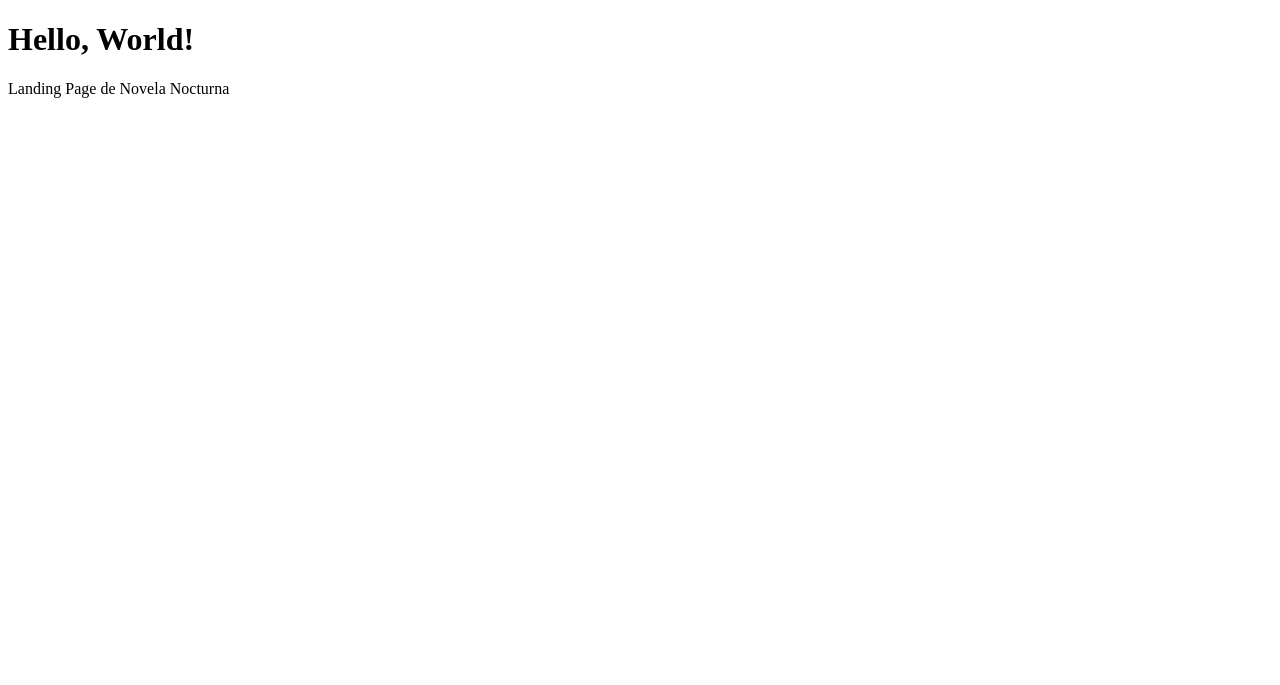
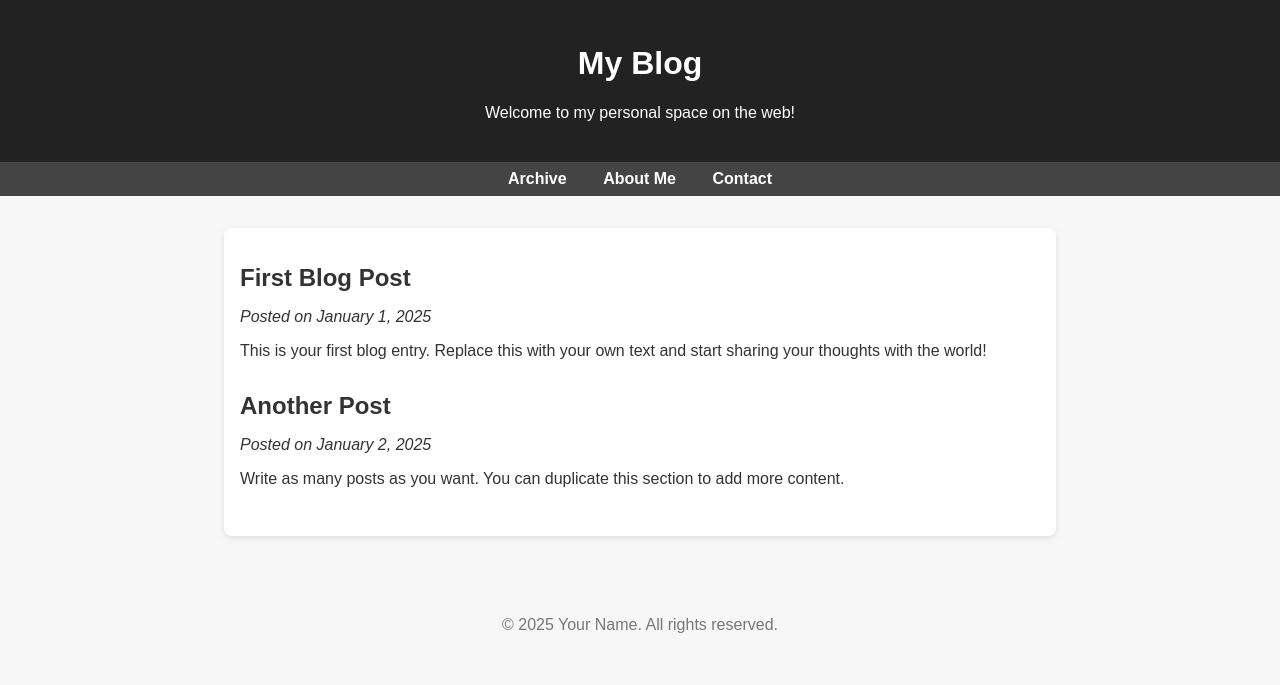
Before and after one commit to SanTMK/NovelaNocturna, a website: page public/index.html in a window 1280 px wide. Drawn offline with Linux system fonts and the light colour scheme.

```diff
--- a/public/index.html
+++ b/public/index.html
@@ -1,13 +1,39 @@
-<!doctype html>
+<!DOCTYPE html>
 <html lang="en">
 <head>
   <meta charset="UTF-8" />
   <meta name="viewport" content="width=device-width, initial-scale=1.0" />
-		<title>Hello, World!</title>
+  <title>My Personal Blog</title>
+	<link rel="stylesheet" href="styles.css" />
 </head>
 <body>
-		<h1 id="heading">Hello, World!</h1>
+  <header>
+    <h1>My Blog</h1>
+    <p>Welcome to my personal space on the web!</p>
+  </header>
 
-		<p>Landing Page de Novela Nocturna</p>
+  <nav>
+    <a href="#archive">Archive</a>
+    <a href="about_me.html">About Me</a>
+    <a href="contact.html">Contact</a>
+  </nav>
+
+  <div class="container">
+    <article>
+      <h2>First Blog Post</h2>
+      <p><em>Posted on January 1, 2025</em></p>
+      <p>This is your first blog entry. Replace this with your own text and start sharing your thoughts with the world!</p>
+    </article>
+
+    <article>
+      <h2>Another Post</h2>
+      <p><em>Posted on January 2, 2025</em></p>
+      <p>Write as many posts as you want. You can duplicate this section to add more content.</p>
+    </article>
+  </div>
+
+  <footer>
+    <p>© 2025 Your Name. All rights reserved.</p>
+  </footer>
 </body>
 </html>
--- /dev/null
+++ b/public/styles.css
@@ -0,0 +1,45 @@
+body {
+  margin: 0;
+  font-family: Arial, sans-serif;
+  background: #f7f7f7;
+  color: #333;
+}
+header {
+  background: #222;
+  color: white;
+  padding: 1.5rem;
+  text-align: center;
+}
+nav {
+  background: #444;
+  padding: 0.5rem;
+  text-align: center;
+}
+nav a {
+  color: white;
+  text-decoration: none;
+  margin: 0 1rem;
+  font-weight: bold;
+}
+nav a:hover {
+  text-decoration: underline;
+}
+.container {
+  max-width: 800px;
+  margin: 2rem auto;
+  padding: 1rem;
+  background: white;
+  border-radius: 8px;
+  box-shadow: 0 2px 6px rgba(0,0,0,0.1);
+}
+article {
+  margin-bottom: 2rem;
+}
+article h2 {
+  margin-bottom: 0.5rem;
+}
+footer {
+  text-align: center;
+  color: #777;
+  padding: 2rem 0;
+}
```
Also changed, not shown: public/about_me.html (added, +41 -0 lines), public/contact.html (added, +50 -0 lines). Lines whose indentation alone changed are shown as unchanged.
